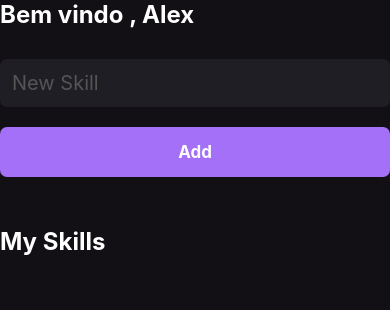
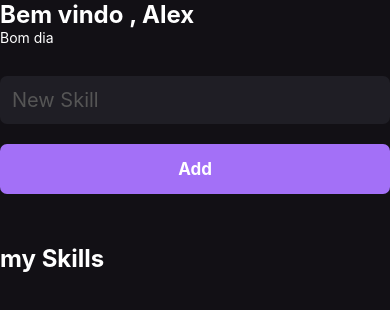
Before and after one commit to Alexsandro-Ctba/nativeOne, a React Native app: screen / in a window 390 px wide. Shown: the top 310 px of the page. Built offline with nearby package versions, Linux system fonts and the light colour scheme.

Commit message:
criado componentes button, Skillcards e alterado Arquivo App e Home.js

```diff
--- a/App.js
+++ b/App.js
@@ -1,8 +1,14 @@
 import React from 'react';
+import { StatusBar } from 'react-native';
 import { Home } from './src/pages/Home';
+
 
 export default function App(){
   return (
+    <>
+     {/* barStyle deixa o statusBar da aplicação na cor branca em todas as telas*/}
+     <StatusBar barStyle="light-content" />
     <Home/>
+    </>
   )
 }
--- /dev/null
+++ b/src/components/Button.js
@@ -0,0 +1,29 @@
+import React from 'react';
+import { StyleSheet, Text, TouchableOpacity } from 'react-native';
+
+export function Button({ onPress }){
+    return (
+        <TouchableOpacity
+            style={styles.button}
+            activeOpacity={0.8}
+            onPress={ onPress }
+            >
+            <Text style={styles.buttonText}>Add</Text>
+        </TouchableOpacity>
+    )
+}
+
+const styles = StyleSheet.create({
+     button: {
+      backgroundColor: '#a370f7',
+      padding: 15,
+      marginTop: 20,
+      borderRadius: 7,
+      alignItems: 'center',
+    },
+    buttonText: {
+      color: '#ffffff',
+      fontSize: 17,
+      fontWeight: 'bold',
+    }
+  });
--- /dev/null
+++ b/src/components/SkillCard.js
@@ -0,0 +1,27 @@
+import React from 'react';
+import { StyleSheet, Text, TouchableOpacity  } from 'react-native';
+
+export function SkillCard({ skill, }){
+    return (
+        <TouchableOpacity style={styles.buttonSkill}>
+          <Text style={styles.textskill}>
+                { skill }
+          </Text>
+        </TouchableOpacity>
+    )
+}
+
+const styles = StyleSheet.create({
+      buttonSkill: {
+      backgroundColor: '#1F1E25',
+      borderRadius: 50,
+      padding: 15,
+      alignItems: 'center',
+      marginVertical: 10,
+    },
+    textskill: {
+      color: '#ffffff',
+      fontSize: 22,
+      fontWeight: 'bold',
+    },
+  });
--- a/src/pages/Home.js
+++ b/src/pages/Home.js
@@ -1,32 +1,71 @@
-import React, {Fragment} from 'react';
+import React, { Fragment, useEffect, useState } from 'react';
 import {
   Platform,
   SafeAreaView,
   StyleSheet,
   Text,
   TextInput,
-  TouchableOpacity,
+  FlatList
 } from 'react-native';
+import { Button } from '../components/Button';
+import { SkillCard } from '../components/SkillCard';
 
 export function Home() {
+  // setNewSkill função que altera o estado e envia para newSkill
+  const [newSkill, setNewSkill] = useState('Codding...');
+  const [mySkills, setMySkills] = useState([]);
+  const [gretting, setGreettings] = useState('')
+
+  function handleAddNewSkill() {
+    // esta função atualiza o estado de mySkills
+    setMySkills(oldState => [...oldState, newSkill]);
+  }
+
+
+  useEffect(()=>{
+     const currentHouer = new Date().getHours();
+     if(currentHouer < 12){
+       setGreettings('Bom dia')
+     }else if(currentHouer >= 12 && currentHouer < 18){
+       setGreettings('Boa tarde')
+     }else{
+       setGreettings('Boa noite')
+     }
+  },[])
   return (
     <Fragment>
       <SafeAreaView style={styles.container}>
+
         <Text style={styles.title}>Bem vindo , Alex</Text>
+
+
+        <Text style={styles.greettings}>
+              {gretting}
+        </Text>
+
 
         <TextInput
           style={styles.input}
           placeholder="New Skill"
           placeholderTextColor="#555"
+          onChangeText={setNewSkill} //recebe a informação do estado
         />
 
-        <TouchableOpacity style={styles.button} activeOpacity={0.8}>
-          <Text style={styles.buttonText}>Add</Text>
-        </TouchableOpacity>
+        <Button onPress={handleAddNewSkill} />
 
-        <Text style={[styles.title, {marginTop:50}]}>
-            My Skills
-        </Text>
+        <Text style={[styles.title, { marginVertical: 50 }]}>my Skills</Text>
+
+
+
+        <FlatList
+        data={mySkills}
+        keyExtractor={item =>item}
+        renderItem={({ item }) =>(
+          <SkillCard  skill={item}/>
+        )}
+
+        />
+
       </SafeAreaView>
     </Fragment>
   );
@@ -51,16 +90,9 @@ const styles = StyleSheet.create({
     marginTop: 30,
     borderRadius: 7,
   },
-  button: {
-    backgroundColor: '#a370f7',
-    padding: 15,
-    marginTop: 20,
-    borderRadius: 7,
-    alignItems: 'center',
-  },
-  buttonText: {
-    color: '#fff',
-    fontSize: 17,
-    fontWeight: 'bold',
-  },
+
+  greettings:{
+    color:'#fff'
+  }
+
 });
```
Also changed, not shown: 1 other file (tests, documents, lock files or other folders).
